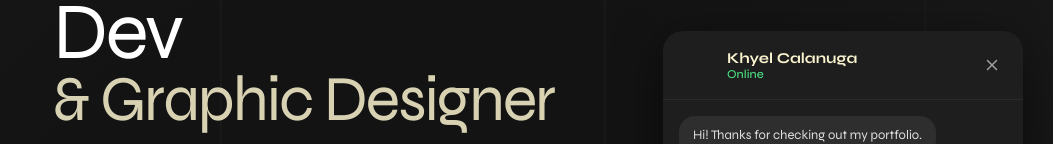
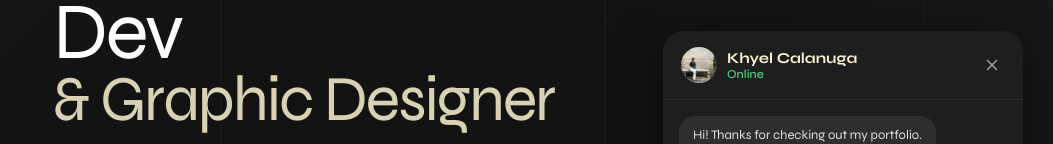
Before and after one commit to khyelcalanuga-lgtm/myportfolio, a React (Vite) app: page /Contact in a window 1280 px wide. Both pictures are taken after a click on the element 1220 px from the left and 740 px from the top of the page. Shown: the part 219-363 px from the top of the page, without its empty margins (227-1280 px from the left). Built offline with nearby package versions, Linux system fonts and the light colour scheme.

Commit message:
fix avatar use img tag

```diff
--- a/src/components/FloatingContact.css
+++ b/src/components/FloatingContact.css
@@ -111,9 +111,7 @@
   width: 36px;
   height: 36px;
   border-radius: 50%;
-  background-size: cover;
-  background-position: center;
-  background-repeat: no-repeat;
+  object-fit: cover;
   flex-shrink: 0;
 }
 
--- a/src/components/FloatingContact.jsx
+++ b/src/components/FloatingContact.jsx
@@ -82,7 +82,7 @@ const FloatingContact = () => {
       <div className="morph-panel">
         <div className="morph-top" onClick={open ? undefined : () => setOpen(true)}>
           <div className="morph-top-left">
-             <div className="chat-avatar" style={{ backgroundImage: `url(${avatarImg})` }} />
+             <img className="chat-avatar" src={avatarImg} alt="" />
             <div>
               <div className="chat-head-name">Khyel Calanuga</div>
               <div className="chat-head-status">Online</div>
```
